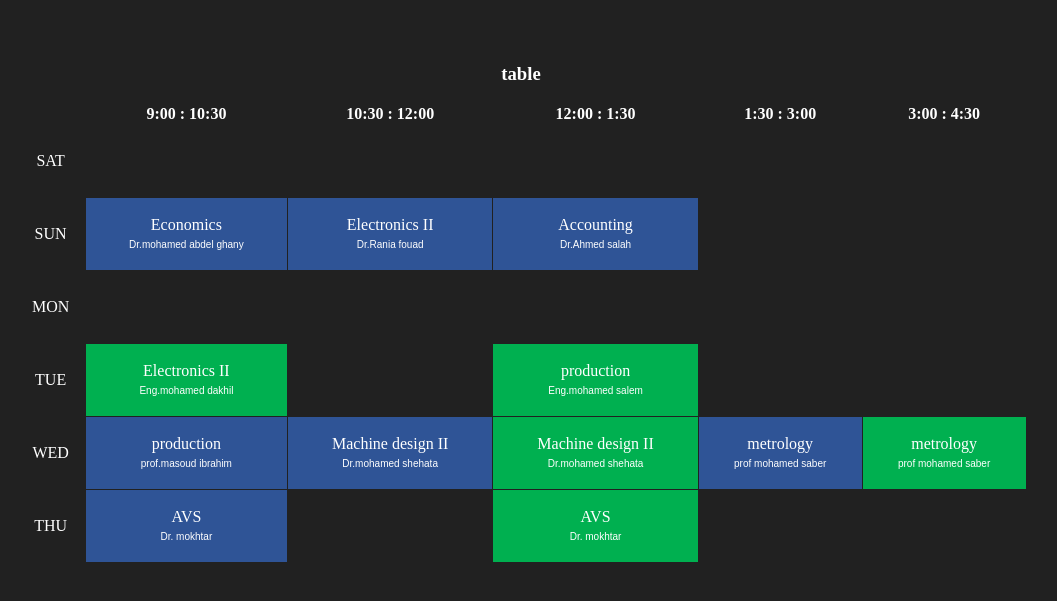
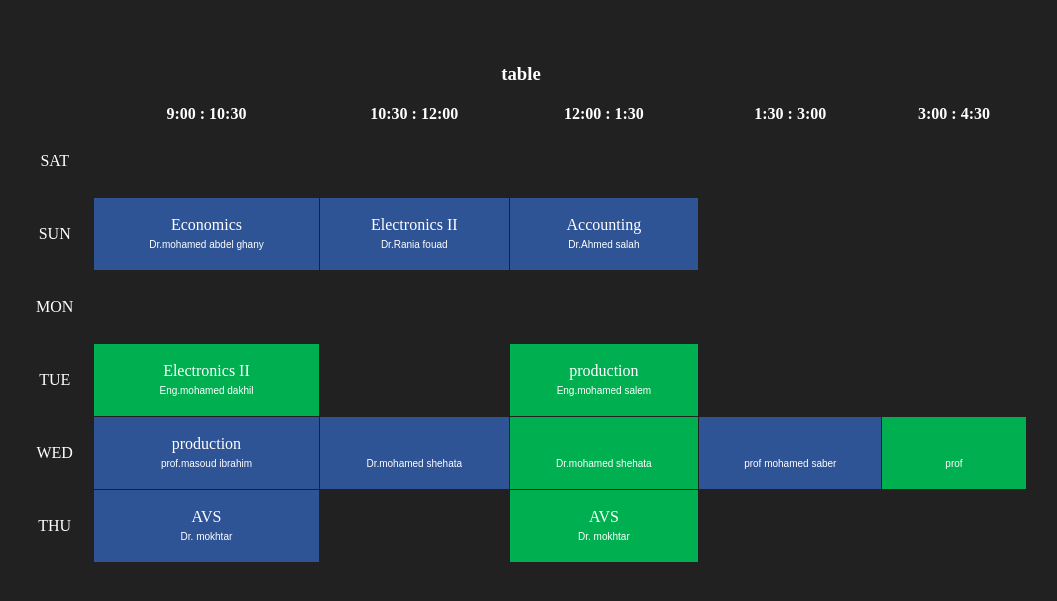
Before and after one commit to mgama1/mgama1.github.io, a Jekyll site: the page time.html, which Jekyll copies as it is, in a window 1280 px wide. Shown: the top 601 px of the page, without its empty margins (119-1176 px from the left). Built offline with Jekyll 4.4.1, drawn with Linux system fonts in a browser that asks for light colours.

Commit message:
refactoring

```diff
--- a/time.html
+++ b/time.html
@@ -225,10 +225,10 @@ div small {
 	   <tr>
       <td>WED</td>
       <td id="lec">production<br> <small> prof.masoud ibrahim</small></td>
-	  <td id="lec">Machine design II<br> <small> Dr.mohamed shehata</small></td>
-      <td id="section"> Machine design II<br> <small> Dr.mohamed shehata </small> </td>
-	 <td id="lec">metrology<br> <small>prof mohamed saber</small></td>
-      <td id="section"> metrology<br> <small>prof mohamed saber</small> </td>
+	  <td id="lec">  <br> <small> Dr.mohamed shehata</small></td>
+      <td id="section">  <br> <small> Dr.mohamed shehata </small> </td>
+	 <td id="lec">  <br> <small>prof mohamed saber</small></td>
+      <td id="section">   <br> <small>prof </small> </td>
 
     </tr>
 	   <tr>
```
